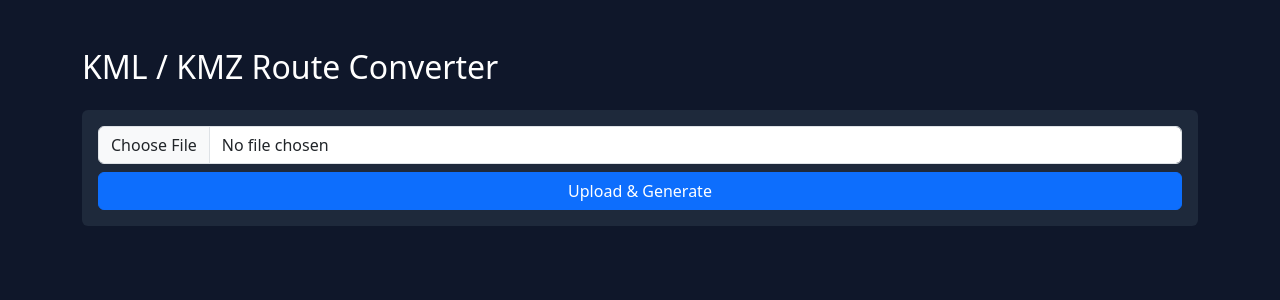
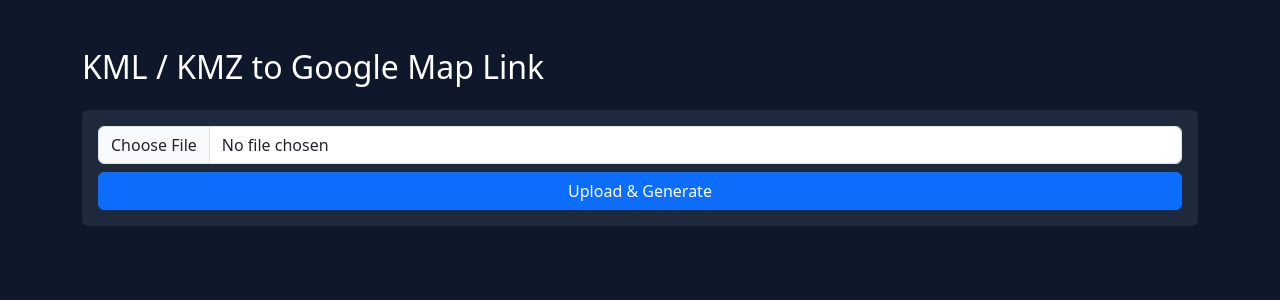
Before and after one commit to razonklnbd/kml-to-google-map-url, a Flask app: template app/templates/index.html in a window 1280 px wide. Shown: the top 300 px of the page. Run offline with Flask 3, Linux system fonts and the light colour scheme; the template is opened without the code that fills it, so the values that code supplies are empty; parts of the project's set-up code (start-up, migrations or seed data) failed here and were passed over.

Commit message:
fix html 202606031225

```diff
--- a/app/templates/index.html
+++ b/app/templates/index.html
@@ -3,7 +3,7 @@
 
 <head>
     <meta charset="UTF-8">
-    <title>KML / KMZ Route Converter</title>
+    <title>KML / KMZ to Google Map Link</title>
 
     <link href="https://cdn.jsdelivr.net/npm/bootstrap@5.3.3/dist/css/bootstrap.min.css" rel="stylesheet">
 
@@ -65,7 +65,7 @@
 
 <div class="container py-5">
 
-    <h2 class="mb-4">KML / KMZ Route Converter</h2>
+    <h2 class="mb-4">KML / KMZ to Google Map Link</h2>
 
     <!-- Upload Section -->
     <div class="card p-3 mb-4">
```
